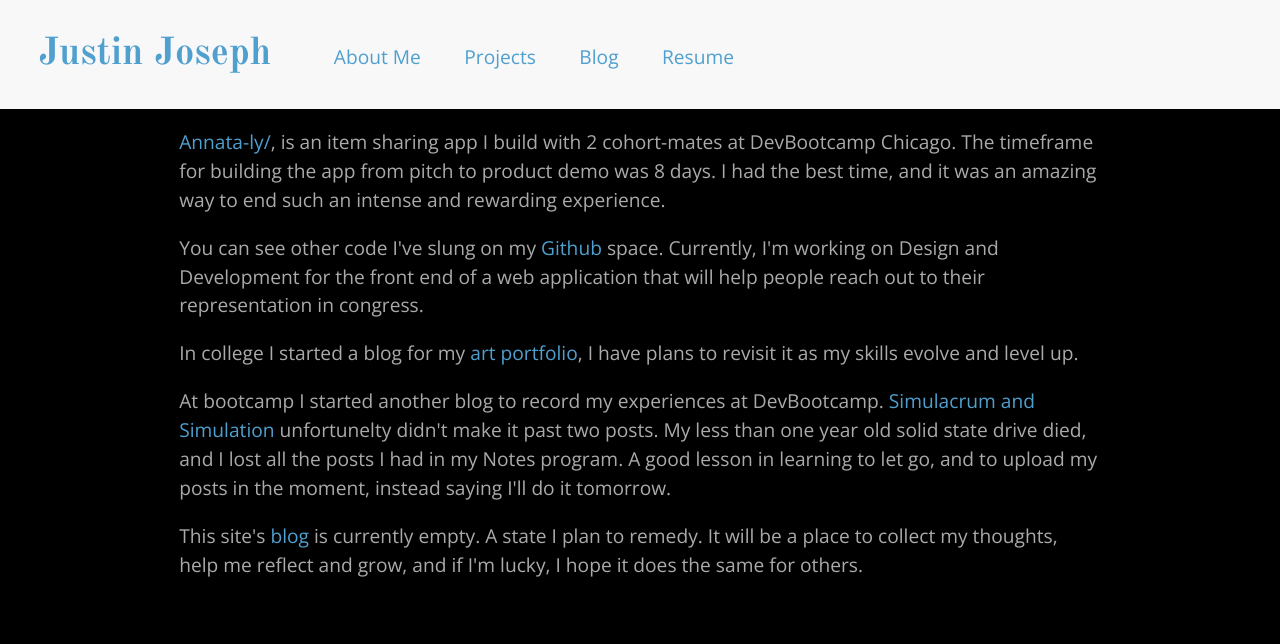
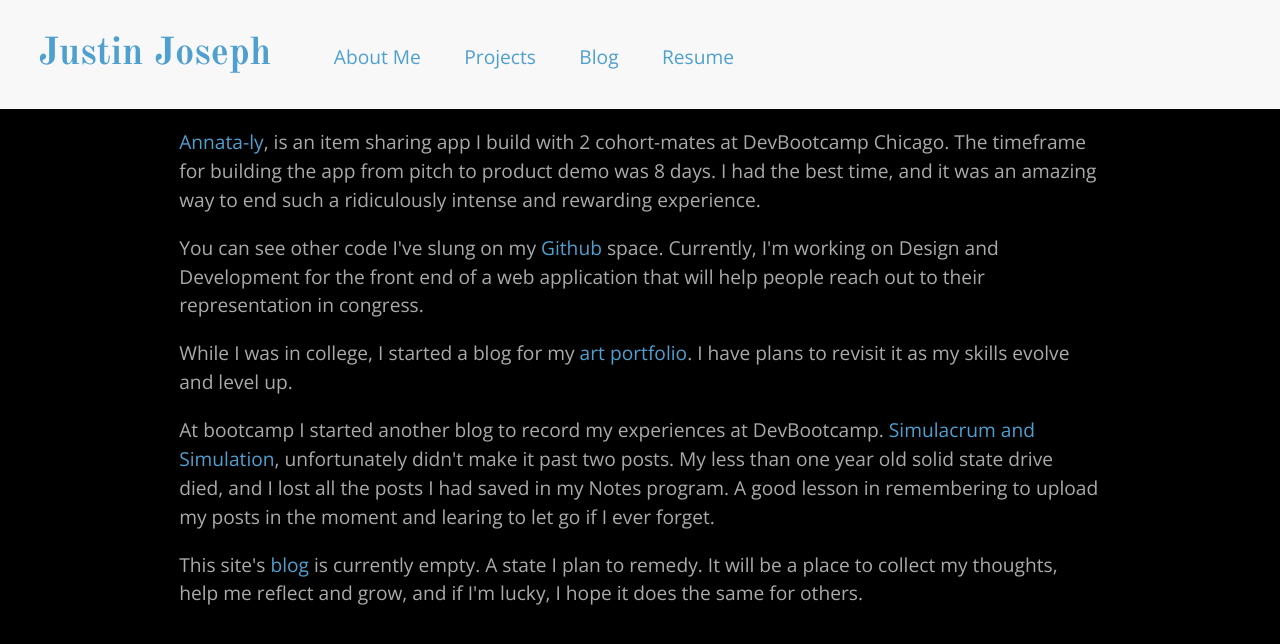
Before and after one commit to jjoseph05/jjoseph05.github.io, a Jekyll site: the page built from projects/index.html, in a window 1280 px wide. Shown: the top 644 px of the page. Built offline with Jekyll 4.4.1, drawn with Linux system fonts in a browser that asks for light colours; Markdown is read by kramdown in place of the engine named in the settings.

Commit message:
Update copy and typos

```diff
--- a/projects/index.html
+++ b/projects/index.html
@@ -4,12 +4,12 @@ title: Blog
 blog: true
 ---
 
-<p> <a href="http://anatta-ly.herokuapp.com">Annata-ly/</a>, is an item sharing app I build with 2 cohort-mates at DevBootcamp Chicago. The timeframe for building the app from pitch to product demo was 8 days. I had the best time, and it was an amazing way to end such an intense and rewarding experience.</p>
+<p> <a href="http://anatta-ly.herokuapp.com">Annata-ly</a>, is an item sharing app I build with 2 cohort-mates at DevBootcamp Chicago. The timeframe for building the app from pitch to product demo was 8 days. I had the best time, and it was an amazing way to end such a ridiculously intense and rewarding experience.</p>
 
 <p>You can see other code I've slung on my <a href="https://github.com/jjoseph05">Github</a> space. Currently, I'm working on Design and Development for the front end of a web application that will help people reach out to their representation in congress.</p>
 
-<p>In college I started a blog for my <a href="http://justinjoseph1.blogspot.com">art portfolio</a>, I have plans to revisit it as my skills evolve and level up. </p>
+<p>While I was in college, I started a blog for my <a href="http://justinjoseph1.blogspot.com">art portfolio</a>. I have plans to revisit it as my skills evolve and level up. </p>
 
-<p>At bootcamp I started another blog to record my experiences at DevBootcamp. <a href="http://justinjoseph0.tumblr.com">Simulacrum and Simulation</a> unfortunelty didn't make it past two posts. My less than one year old solid state drive died, and I lost all the posts I had in my Notes program. A good lesson in learning to let go, and to upload my posts in the moment, instead saying I'll do it tomorrow.</p>
+<p>At bootcamp I started another blog to record my experiences at DevBootcamp. <a href="http://justinjoseph0.tumblr.com">Simulacrum and Simulation</a>, unfortunately didn't make it past two posts. My less than one year old solid state drive died, and I lost all the posts I had saved in my Notes program. A good lesson in remembering to upload my posts in the moment and learing to let go if I ever forget.</p>
 
 <p>This site's <a href="http://jjoseph05.github.io/blog/">blog</a> is currently empty. A state I plan to remedy. It will be a place to collect my thoughts, help me reflect and grow, and if I'm lucky, I hope it does the same for others.</p>
```
